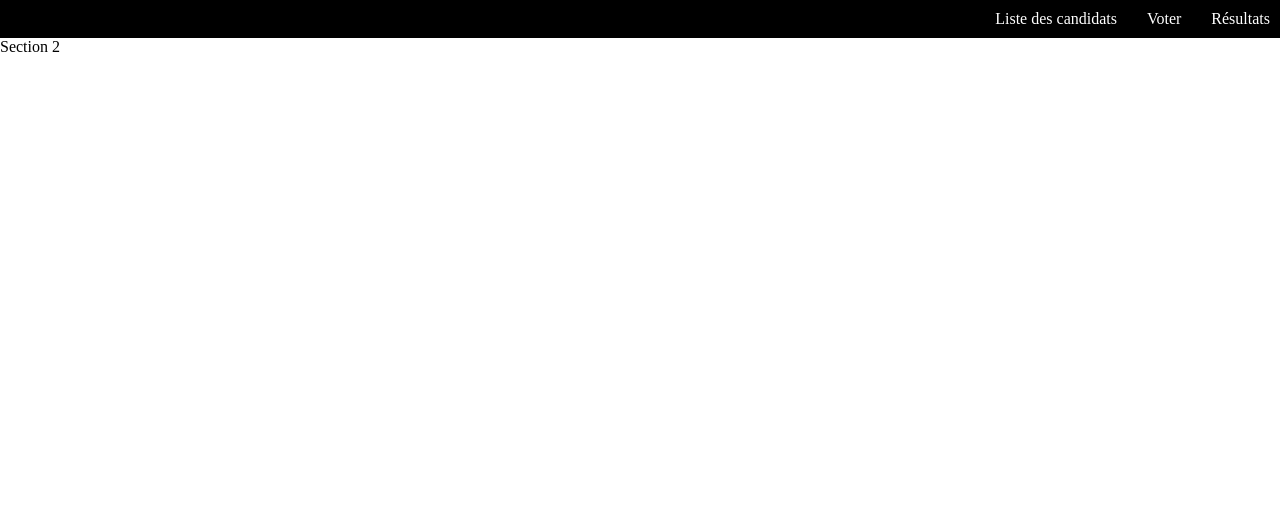
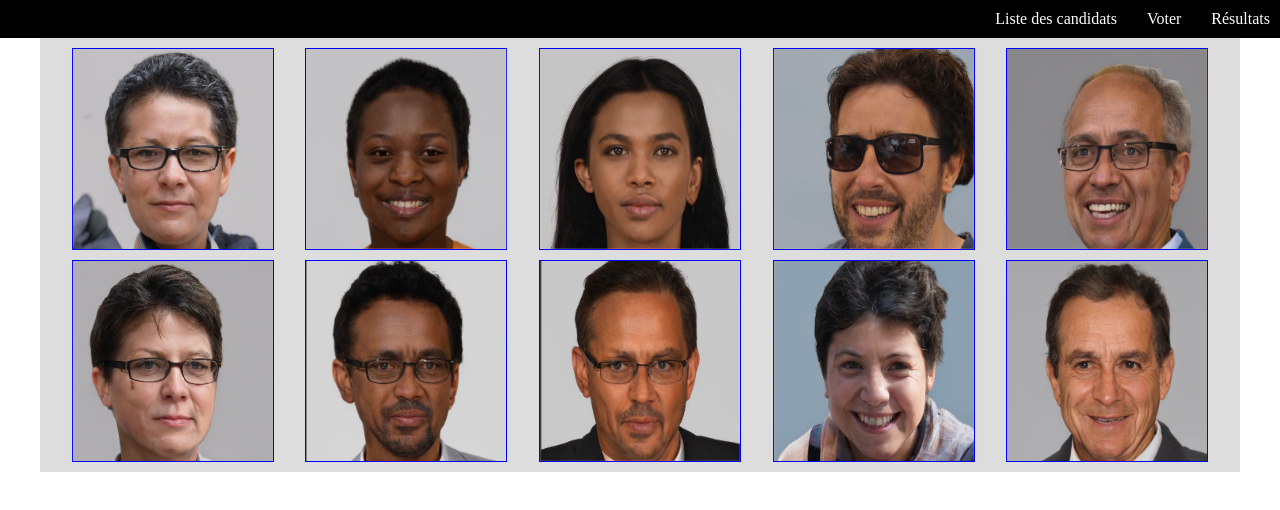
Before and after one commit to ARFP/DWWM_2105, a plain HTML site: page frontend/vuejs/02-votes/index.html in a window 1280 px wide. Both pictures are taken after a click on the link "Voter". Drawn offline with nearby package versions, Linux system fonts and the light colour scheme.

Commit message:
flipcards

```diff
--- a/frontend/vuejs/02-votes/index.html
+++ b/frontend/vuejs/02-votes/index.html
@@ -17,7 +17,7 @@
             <li><a href="#" v-on:click="changeTab" data-tab="results">Résultats</a></li>
         </ul>
     </nav>
-    <div>
+    <main>
 
         <section v-if="activeTab == 'list'">
             <table>
@@ -40,9 +40,27 @@
             </table>
         </section>
 
+        <section v-if="activeTab == 'vote'">
 
-        <section v-if="activeTab == 'vote'">
-            Section 2
+            <div class="flex">
+
+                <article class="card" v-for="applicant in db.applicants">
+                    <div class="inner">
+                        <div class="front">
+                            <img :src="getPhotoUrl(applicant.id)" class="photo" alt="Photo du candidat">
+                        </div>
+                        <div class="back">
+                            <h2>{{ applicant.lastname }} {{ applicant.firstname }}</h2>
+                            <div>
+                                <button>Oui</button>
+                                <button>Non</button>
+                            </div>
+                        </div>
+                    </div>
+                </article>
+
+
+            </div>
 
         </section>
 
@@ -51,6 +69,6 @@
             Section 3
 
         </section>
-    </div>
+    </main>
 </body>
 </html>
--- a/frontend/vuejs/02-votes/style.css
+++ b/frontend/vuejs/02-votes/style.css
@@ -42,7 +42,82 @@ nav a:hover {
     margin: 0;
 }
 
+main {
+    background: #DDDDDD;
+    width: 1200px;
+    max-width: 100%;
+    margin: auto;
+}
 
 img.photo {
     height: 64px;
 }
+
+/* FLEXBOX */
+.flex {
+    display: flex;
+    /*flex-direction: row;
+    flex-wrap: wrap;*/
+    flex-flow: row wrap;
+    gap: 1rem;
+    padding: 1rem;
+    justify-content: space-evenly;
+}
+
+.card {
+    background: pink;
+    height: 200px;
+    width: 200px;
+    border: 1px solid blue;
+    perspective: 1000px;
+}
+
+.inner {
+    position:relative;
+    height: 100%;
+    width: 100%;
+    transition: transform 1s;
+    transform-style: preserve-3d;
+}
+
+.front, .back {
+    position: absolute;
+    height: 100%;
+    width: 100%;
+    backface-visibility: hidden;
+}
+
+.back {
+    transform: rotateY(180deg);
+    background-color: lightskyblue;
+    display: flex;
+    flex-direction: column;
+    justify-content: space-between;
+}
+
+.card img {
+    width: 100%;
+    height: 100%;
+}
+
+.card:hover .inner {
+    transform: rotateY(180deg);
+}
+
+.card button {
+    padding: 1rem;
+    margin: 1%;
+    width: 48%;
+    border: 1px solid black;
+    background:darkgreen;
+    color: white;
+    cursor: pointer;
+}
+
+.card button:last-child {
+    background-color: darkred;
+}
+
+.card button:hover {
+
+}
```
